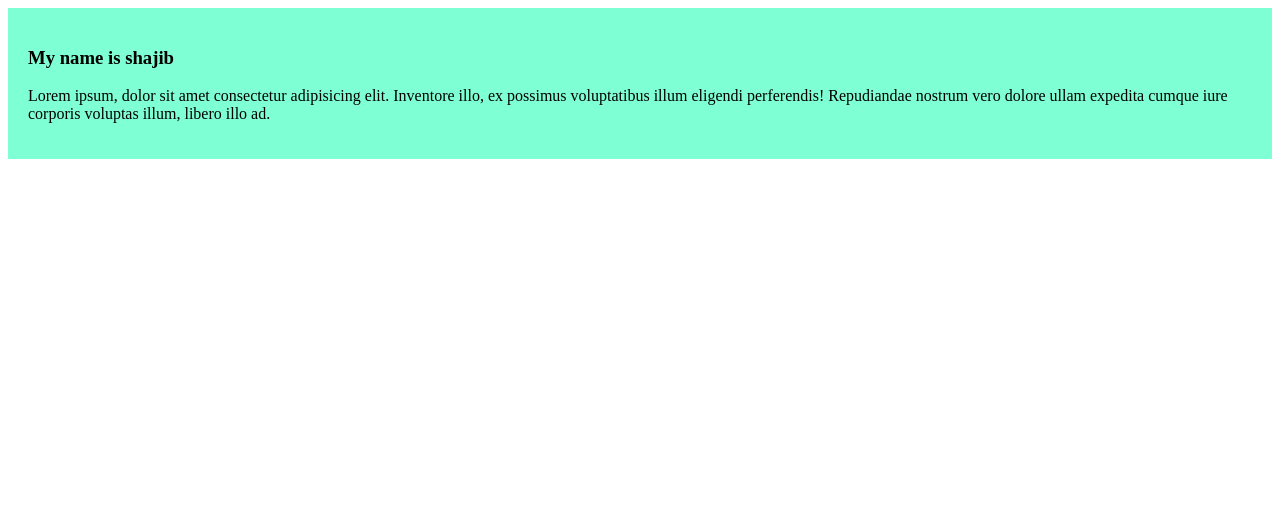
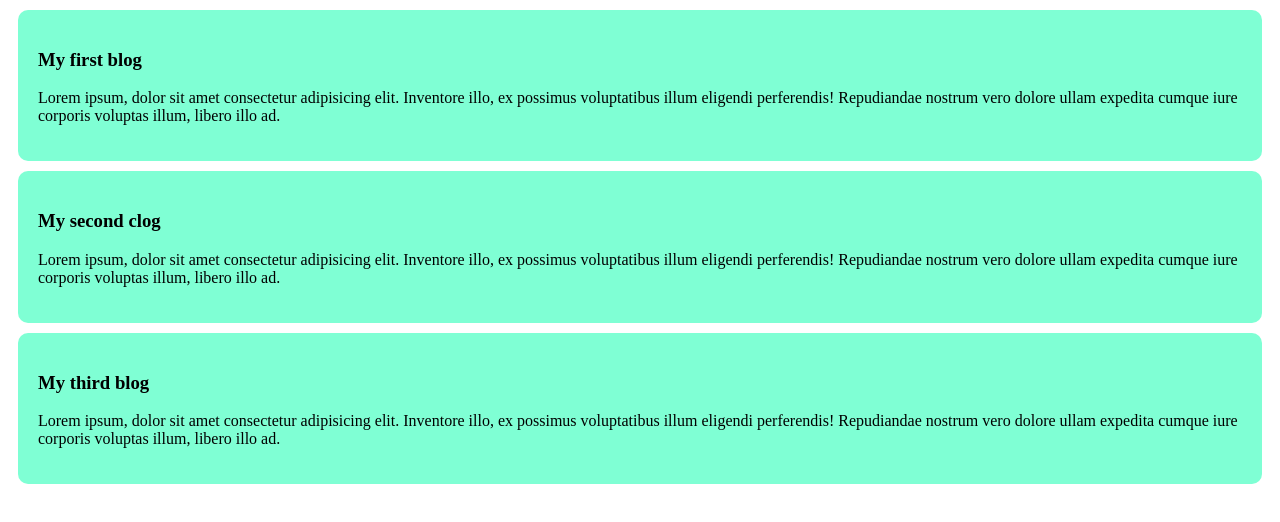
Before and after one commit to Afranshajib45/my-website, a plain HTML site: page index.html in a window 1280 px wide. Drawn offline with Linux system fonts and the light colour scheme.

Commit message:
add my third bolg

```diff
--- a/index.html
+++ b/index.html
@@ -10,7 +10,15 @@
 </head>
 <body>
     <div>
-        <h3>My name is shajib</h3>
+        <h3>My first blog</h3>
+        <p>Lorem ipsum, dolor sit amet consectetur adipisicing elit. Inventore illo, ex possimus voluptatibus illum eligendi perferendis! Repudiandae nostrum vero dolore ullam expedita cumque iure corporis voluptas illum, libero illo ad.</p>
+    </div>
+    <div>
+        <h3>My second clog</h3>
+        <p>Lorem ipsum, dolor sit amet consectetur adipisicing elit. Inventore illo, ex possimus voluptatibus illum eligendi perferendis! Repudiandae nostrum vero dolore ullam expedita cumque iure corporis voluptas illum, libero illo ad.</p>
+    </div>
+    <div>
+        <h3>My third blog</h3>
         <p>Lorem ipsum, dolor sit amet consectetur adipisicing elit. Inventore illo, ex possimus voluptatibus illum eligendi perferendis! Repudiandae nostrum vero dolore ullam expedita cumque iure corporis voluptas illum, libero illo ad.</p>
     </div>
 
--- a/style/blog.css
+++ b/style/blog.css
@@ -1,5 +1,8 @@
 div{
     background-color: aquamarine;
     padding: 20px;
+    margin: 10px;
+    border: 1px;
+    border-radius: 10px;
 
 }
```
